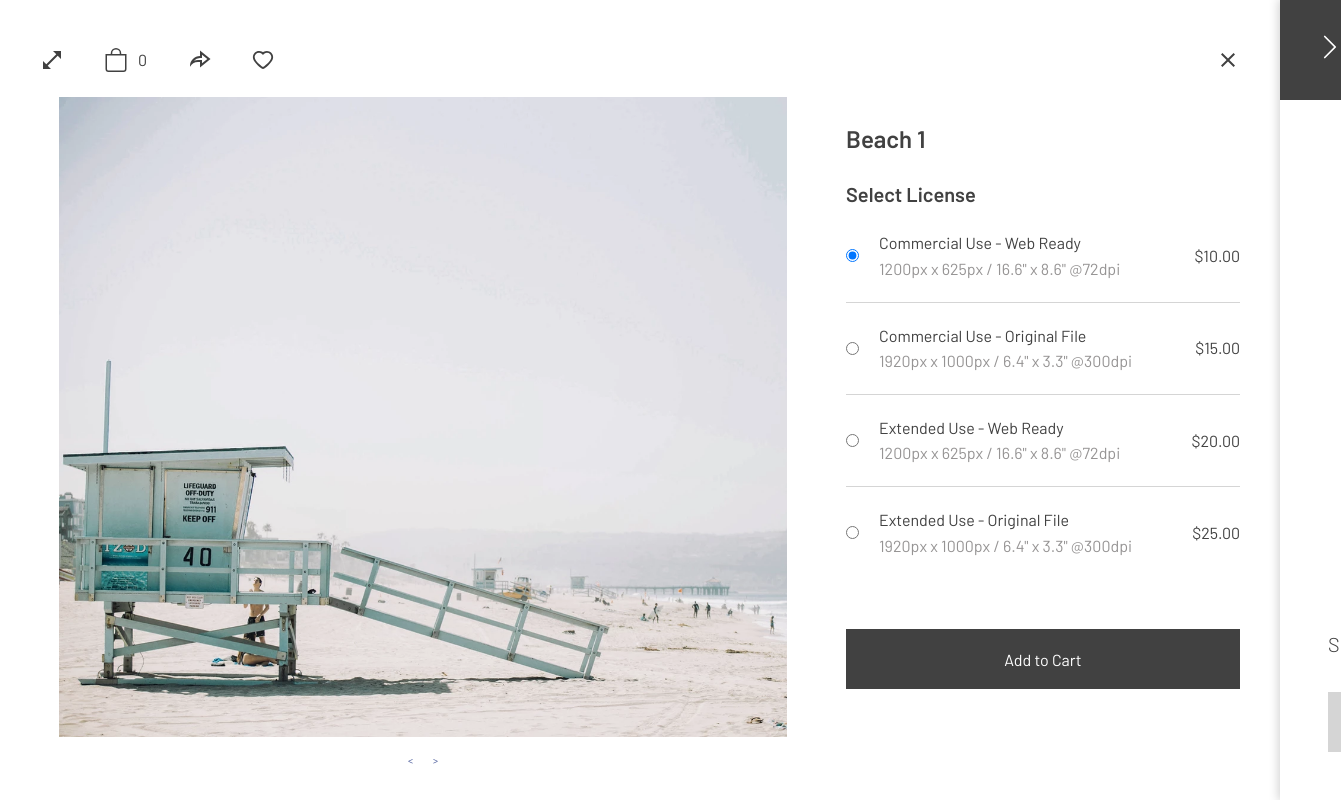
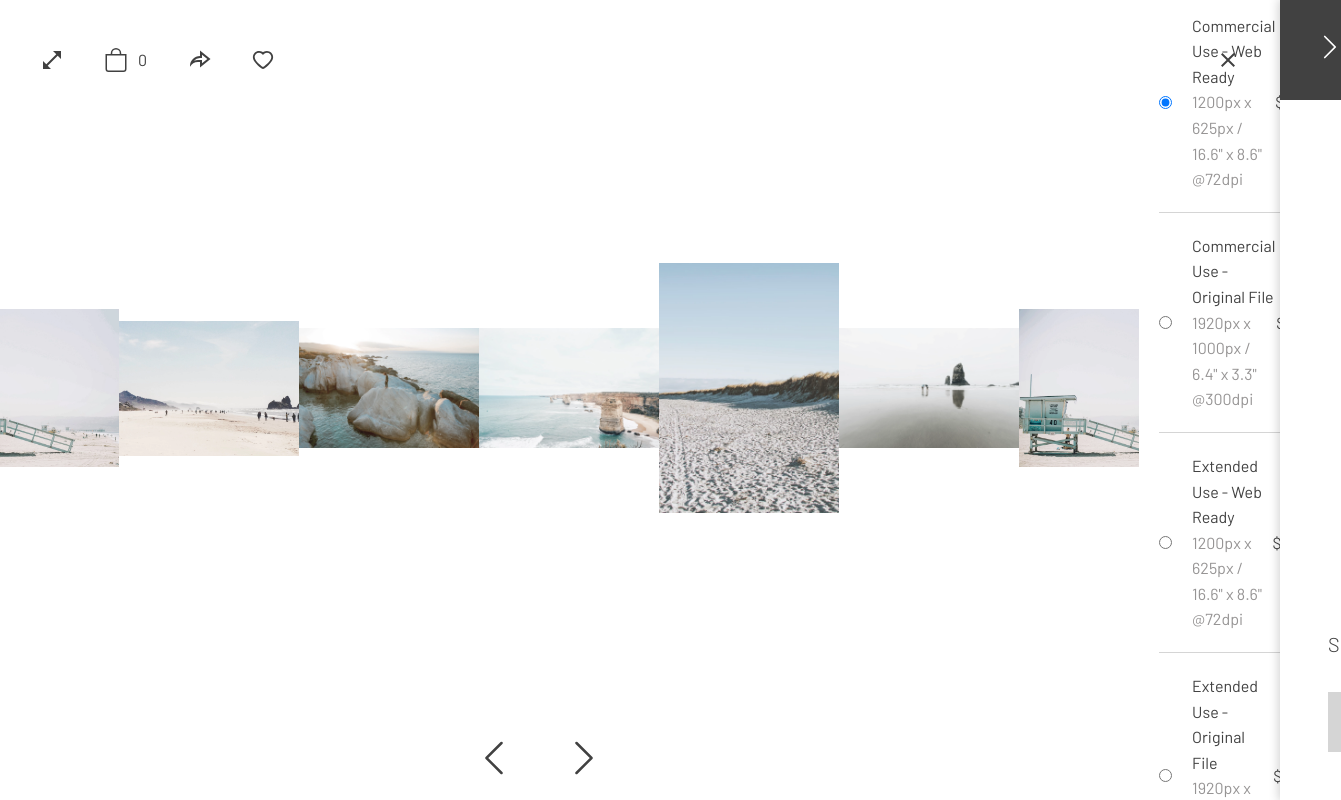
Before and after one commit to Knopkaivy/photographer-portfolio-demo, a React (Create React App) app: page /portfolio/beach/beach-1 in a window 1280 px wide. Shown: the top 800 px of the page, 1341 px wide, since content can reach past the window. Built offline with nearby package versions, Linux system fonts and the light colour scheme.

Commit message:
Add navigation logic to PhotoCarousel

```diff
--- a/src/PhotoCardDetailed.jsx
+++ b/src/PhotoCardDetailed.jsx
@@ -81,10 +81,11 @@ const PhotoCardDetailed = ({
           purchaseItems={purchaseItems}
         />
         <div className="PhotoCardDetailed__main">
-          <div className="PhotoCardDetailed__imageAndNavigationContainer">
+          <div className="">
             <PhotoCarousel
               gallery={gallery}
               ind={ind}
+              photosCount={photosCount}
               updatePhoto={updatePhoto}
             />
           </div>
--- a/src/PhotoCarousel.jsx
+++ b/src/PhotoCarousel.jsx
@@ -1,23 +1,65 @@
-import React from 'react';
+import React, { useState } from 'react';
 import AliceCarousel from 'react-alice-carousel';
+import { BsChevronLeft } from 'react-icons/bs';
+import { BsChevronRight } from 'react-icons/bs';
 import { images } from './utilities/images';
 import { generateImageUrl } from './utilities/helpers';
 import 'react-alice-carousel/lib/alice-carousel.css';
 import './styles/PhotoCarousel.css';
 
-const PhotoCarousel = ({ gallery, ind, updatePhoto }) => {
-  let changePhoto = (e) => {
-    updatePhoto(e.slide, gallery.photos[e.slide].photoId);
+const PhotoCarousel = ({ gallery, ind, photosCount, updatePhoto }) => {
+  const handleOnDragStart = (e) => e.preventDefault();
+
+  let changingPhoto = (e) => {
+    // console.log('slide is about to change');
+    // console.log(e);
+    // updatePhoto(e.slide, gallery.photos[e.slide].photoId);
   };
+  // let changePhoto = (e) => {
+  // console.log('slide changed');
+  // console.log(e);
+  // updatePhoto(e.slide, gallery.photos[e.slide].photoId);
+  // };
+  let onSlideChanged = (e) => {
+    console.log(e);
+    // setCurrentIndex(e.item);
+  };
+
+  // let slidePrev = () => {
+  //   if (currentIndex === 0) {
+  //     setCurrentIndex(lastIndex);
+  //   } else {
+  //     setCurrentIndex(currentIndex - 1);
+  //   }
+  // };
+  // let slideNext = () => {
+  //   if (currentIndex === lastIndex) {
+  //     setCurrentIndex(0);
+  //   } else {
+  //     setCurrentIndex(currentIndex + 1);
+  //   }
+  // };
   let items = gallery.photos.map((photo) => {
     let imageUrl = generateImageUrl(photo.photoId);
     return (
-      <img src={images[imageUrl]} alt={photo.photoTitle} key={photo.photoId} />
+      <img
+        src={images[imageUrl]}
+        alt={photo.photoTitle}
+        key={photo.photoId}
+        onDragStart={handleOnDragStart}
+      />
     );
   });
   return (
+    <div className="PhotoCardDetailed__imageAndNavigationContainer">
+      {/* <div className="PhotoCardDetailed__navigation PhotoCardDetailed__navigation-left">
+        <BsChevronLeft
+          className="PhotoCardDetailed__navigationIcon icon"
+          onClick={slidePrev}
+        />
+      </div> */}
       <AliceCarousel
-      activeIndex={ind - 1}
+        // activeIndex={currentIndex}
         animationDuration={800}
         animationEasingFunction="ease-in"
         autoHeight
@@ -25,9 +67,33 @@ const PhotoCarousel = ({ gallery, ind, updatePhoto }) => {
         keyboardNavigation
         infinite
         items={items}
+        mouseDragEnabled
         className="PhotoCarousel"
-      onSlideChanged={changePhoto}
+        onSlideChange={changingPhoto}
+        onSlideChanged={onSlideChanged}
+        swipeDelta={2}
+        renderPrevButton={() => {
+          return (
+            <div className="PhotoCardDetailed__navigation PhotoCardDetailed__navigation-left">
+              <BsChevronLeft className="PhotoCardDetailed__navigationIcon icon" />
+            </div>
+          );
+        }}
+        renderNextButton={() => {
+          return (
+            <div className="PhotoCardDetailed__navigation PhotoCardDetailed__navigation-right">
+              <BsChevronRight className="PhotoCardDetailed__navigationIcon icon" />
+            </div>
+          );
+        }}
       />
+      {/* <div className="PhotoCardDetailed__navigation PhotoCardDetailed__navigation-right">
+        <BsChevronRight
+          className="PhotoCardDetailed__navigationIcon icon"
+          onClick={slideNext}
+        />
+      </div> */}
+    </div>
   );
 };
 
--- a/src/styles/PhotoCardDetailed.css
+++ b/src/styles/PhotoCardDetailed.css
@@ -43,6 +43,13 @@
 .PhotoCardDetailed__imageAndNavigationContainer {
   flex-basis: 65%;
   overflow: hidden;
+  display: flex;
+  align-items: center;
+}
+.PhotoCardDetailed__navigationIcon {
+  width: 8rem;
+  height: 8rem;
+  padding: 2rem;
 }
 /* .PhotoCardDetailed__navigation {
   position: absolute;
```
Lines whose indentation alone changed are shown as unchanged.
